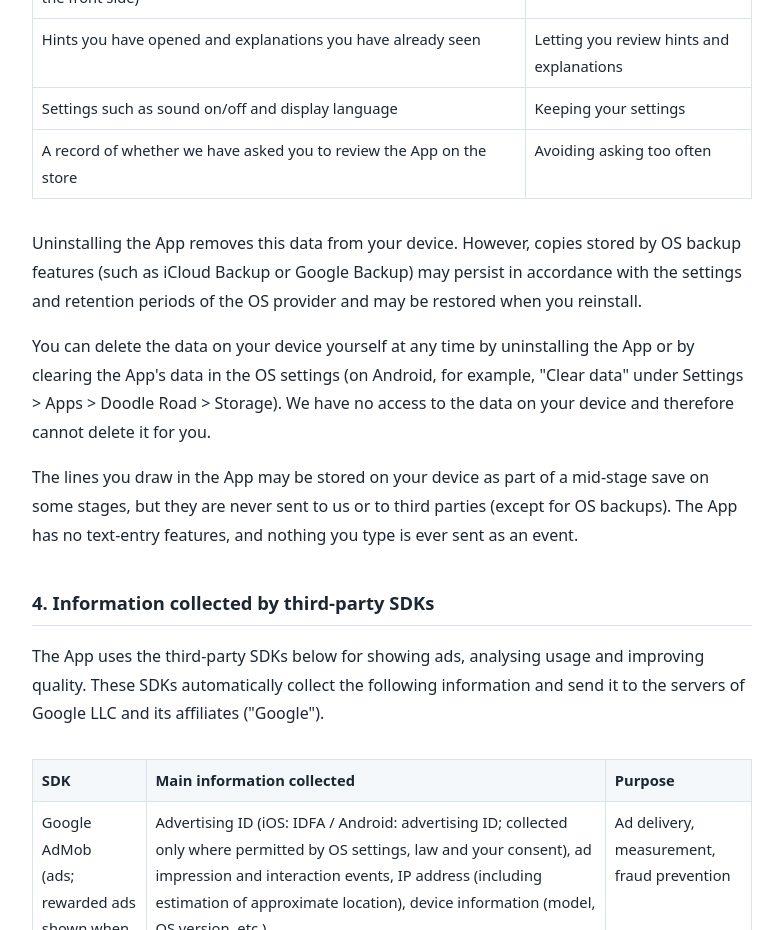
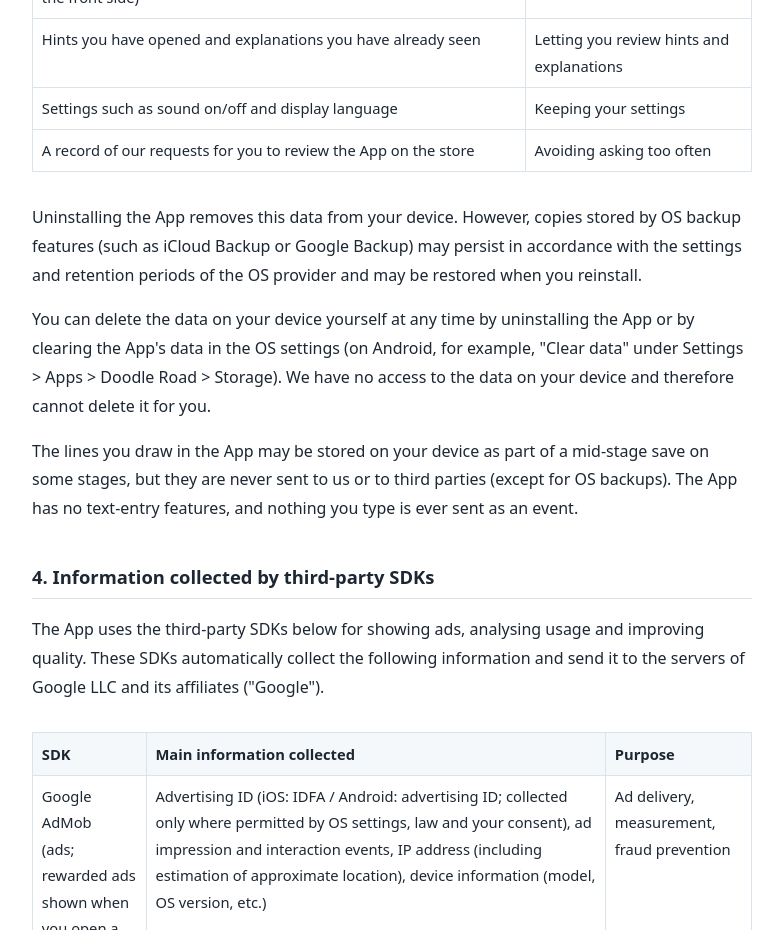
Before and after one commit to qkserve/qkserve.github.io, a plain HTML site: page privacy/rakugaki-road/en/index.html in a window 1280 px wide. Shown: the part 1240-2170 px from the top of the page, without its empty margins (248-1031 px from the left). Drawn offline with Linux system fonts and the light colour scheme.

Commit message:
fix(review): レビュー依頼の記録を「出した記録」/ "our requests" にする
「出したかどうかの記録」/ "whether we have asked" は一度きりの真偽値のように読めるが、
実装は依頼を出したアプリのバージョンを記録し、新しい版ではまた依頼を出す。
保存の形を限定せず、版ごとの再依頼とも矛盾しない書き方にする。

Codex 指摘（P2）、Fable 指摘（P3）。

Co-Authored-By: Claude Opus 5.5 <noreply@anthropic.com>

```diff
--- a/privacy/rakugaki-road/en/index.html
+++ b/privacy/rakugaki-road/en/index.html
@@ -59,7 +59,7 @@ footer{max-width:760px;margin:0 auto;padding:0 20px 40px;color:var(--muted);font
 <tr><td>Mid-stage save (the stage layout and the amount of ink used when you cleared the front side; on some stages, the lines you drew on the front side)</td><td>Resuming the game</td></tr>
 <tr><td>Hints you have opened and explanations you have already seen</td><td>Letting you review hints and explanations</td></tr>
 <tr><td>Settings such as sound on/off and display language</td><td>Keeping your settings</td></tr>
-<tr><td>A record of whether we have asked you to review the App on the store</td><td>Avoiding asking too often</td></tr>
+<tr><td>A record of our requests for you to review the App on the store</td><td>Avoiding asking too often</td></tr>
 </table>
 </div>
 <p>Uninstalling the App removes this data from your device. However, copies stored by OS backup features (such as iCloud Backup or Google Backup) may persist in accordance with the settings and retention periods of the OS provider and may be restored when you reinstall.</p>
```
Also changed, not shown: privacy/rakugaki-road/index.html (+1 -1 lines).
